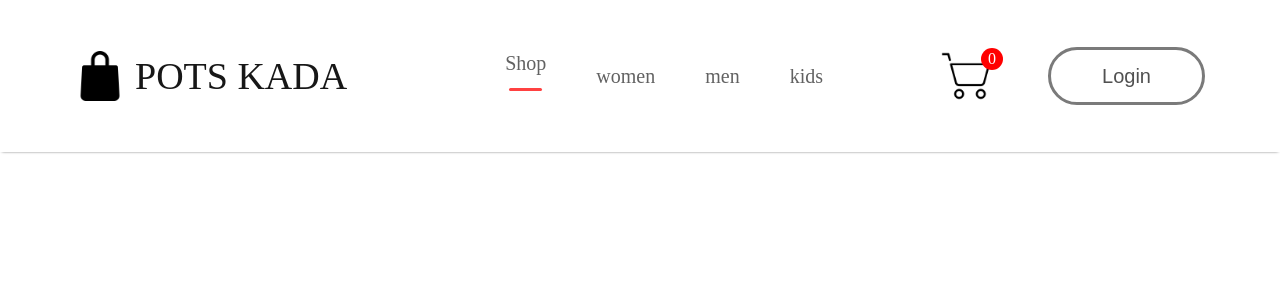
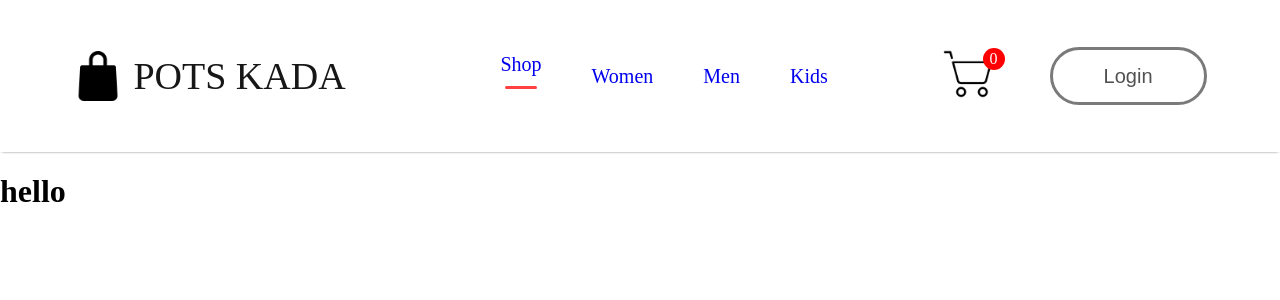
Before and after one commit to Harikrishnan-Ashok/react-go, a React (Vite) app in the folder frontEnd/: page / in a window 1280 px wide. Shown: the top 300 px of the page. Built offline with nearby package versions, Linux system fonts and the light colour scheme.

Commit message:
Routes and Links
added routes and links form the pages and the app.jsx file, linked them
accordingly,

```diff
--- a/frontEnd/src/App.jsx
+++ b/frontEnd/src/App.jsx
@@ -1,8 +1,27 @@
 import Navbar from "./components/Navbar";
+import { BrowserRouter,Routes,Route } from "react-router-dom";
+
+import Shop from "./pages/Shop"
+import ShopCategory from "./pages/ShopCategory"
+import Product from "./pages/Product"
+import Kart from "./pages/Kart"
+import LoginSignup from "./pages/LoginSignupPage"
 
 export default function App()
 {
-	return(<>
+	return(
+	<BrowserRouter>
 		<Navbar></Navbar>
-	</>);
+		<Routes>
+			<Route path={"/"} element={<Shop />}></Route>
+			<Route path={"/men"} element={<ShopCategory category="men" />}></Route>
+			<Route path={"/women"} element={<ShopCategory category="women" />}></Route>
+			<Route path={"/kids"} element={<ShopCategory category="kids" />}></Route>
+			<Route path="/product" element={<Product />}>
+				<Route path=':ProductID' element={<Product />}></Route>
+			</Route>
+			<Route path={"/kart"} element={<Kart />}></Route>
+			<Route path={"/login"} element={<LoginSignup />}></Route>
+		</Routes>
+	</BrowserRouter>);
 }
--- a/frontEnd/src/components/Navbar.jsx
+++ b/frontEnd/src/components/Navbar.jsx
@@ -70,6 +70,7 @@ const KartCount = styled.div`
 import shop from "./assets/bag.png"
 import kart from "./assets/store.png"
 import {useState} from "react";
+import {Link} from "react-router-dom";
 
 export default function Navbar()
 {
@@ -82,27 +83,27 @@ export default function Navbar()
 			</NavLogo>
 			<NavMenu>
 
-			<Item onClick={() => setMenu("shop")}>Shop
+			<Item onClick={() => setMenu("shop")}><Link style={{textDecoration:"none"}}to={"/"}>Shop
 				{menu === "shop" && (
 					<hr style={{border: "none", height: "3px", backgroundColor: "#ff4141", width: "80%", borderRadius: "3px"}} />)}
-			</Item>
-			<Item onClick={() => setMenu("women")}>women
+			</Link></Item>
+			<Item onClick={() => setMenu("women")}><Link style={{textDecoration:"none"}} to={"/women"}>Women
 				{menu === "women" && (
 					<hr style={{border: "none", height: "3px", backgroundColor: "#ff4141", width: "80%", borderRadius: "3px"}} />)}
-			</Item>
-			<Item onClick={() => setMenu("men")}>men
+			</Link></Item>
+			<Item onClick={() => setMenu("men")}><Link style={{textDecoration:"none"}} to={"/men"}>Men
 				{menu === "men" && (
 					<hr style={{border: "none", height: "3px", backgroundColor: "#ff4141", width: "80%", borderRadius: "3px"}} />)}
-			</Item>
-			<Item onClick={() => setMenu("kids")}>kids
+			</Link></Item>
+			<Item onClick={() => setMenu("kids")}><Link style={{textDecoration:"none"}} to={"kids"}>Kids
 				{menu === "kids" && (
 					<hr style={{border: "none", height: "3px", backgroundColor: "#ff4141", width: "80%", borderRadius: "3px"}} />)}
-			</Item>
+			</Link></Item>
 			</NavMenu>
 			<LoginKart>
-				<img style={{width: "50px", height: "50px"}} src={kart} alt="icon here" />
+				<Link to={"kart"}><img style={{width: "50px", height: "50px"}} src={kart} alt="icon here" /></Link>
 				<KartCount>0</KartCount>
-				<Button>Login</Button>
+				<Link to={"/login"}><Button>Login</Button></Link>
 			</LoginKart>
 		</Nav>
 	</>);
--- a/frontEnd/src/pages/Shop.jsx
+++ b/frontEnd/src/pages/Shop.jsx
@@ -1,4 +1,4 @@
 export default function Shop()
 {
-	return(<>hello</>);
+	return(<h1>hello</h1>);
 }
```
